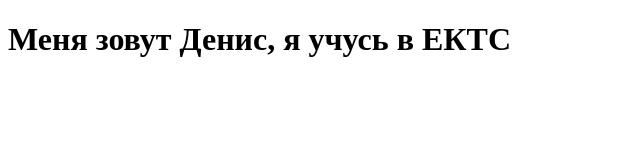
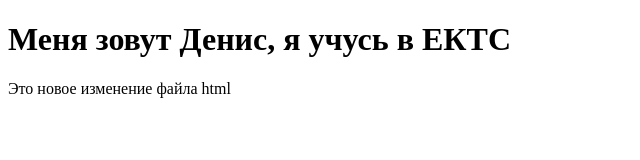
Before and after one commit to DenisLeshukov/prakt5_Trpo, a plain HTML site: page index.html in a window 1280 px wide. Shown: the whole page, without its empty margins (0-640 px from the left). Drawn offline with Linux system fonts and the light colour scheme.

Commit message:
Обновлено

```diff
--- a/index.html
+++ b/index.html
@@ -7,5 +7,6 @@
 </head>
 <body>
     <h1>Меня зовут Денис, я учусь в ЕКТС</h1>
+    <p>Это новое изменение файла html</p>
 </body>
 </html>
```
Also changed, not shown: 1 other file.
